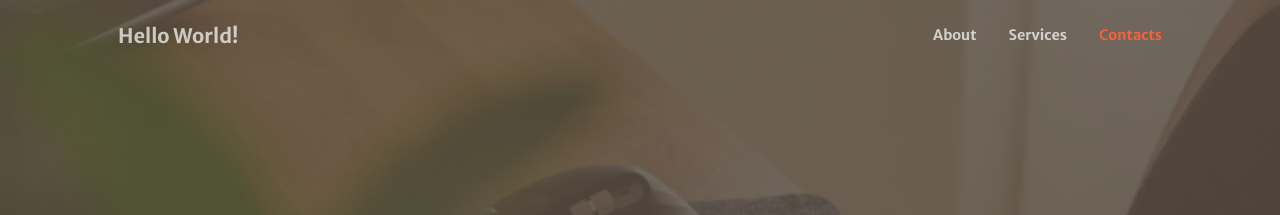
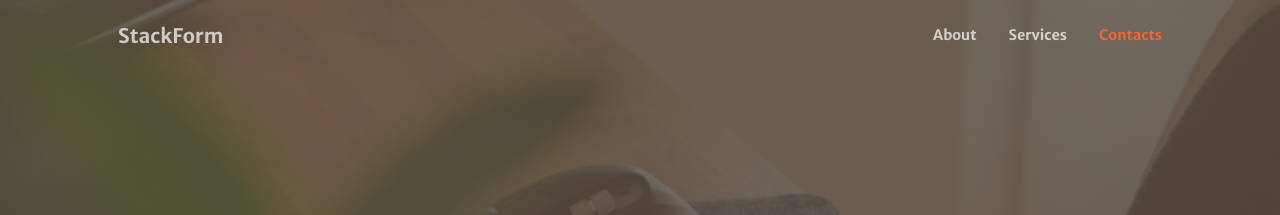
Before and after one commit to keeganturnerdev/site.github.io, a Jekyll site: the page built from index.md, in a window 1280 px wide. Shown: the top 215 px of the page. Built offline with Jekyll 4.4.1, drawn with Linux system fonts in a browser that asks for light colours; comment, search, counter and statistics services are not loaded.

Commit message:
Update _config.yml

```diff
--- a/_config.yml
+++ b/_config.yml
@@ -1,5 +1,5 @@
 # Site settings
-title: Hello World!
+title: StackForm
 description: > # this means to ignore newlines until "baseurl:"
 repository: vvalchev/creative-theme-jekyll-new
 baseurl: "/creative-theme-jekyll-new/" # the subpath of your site, e.g. /blog/
```
